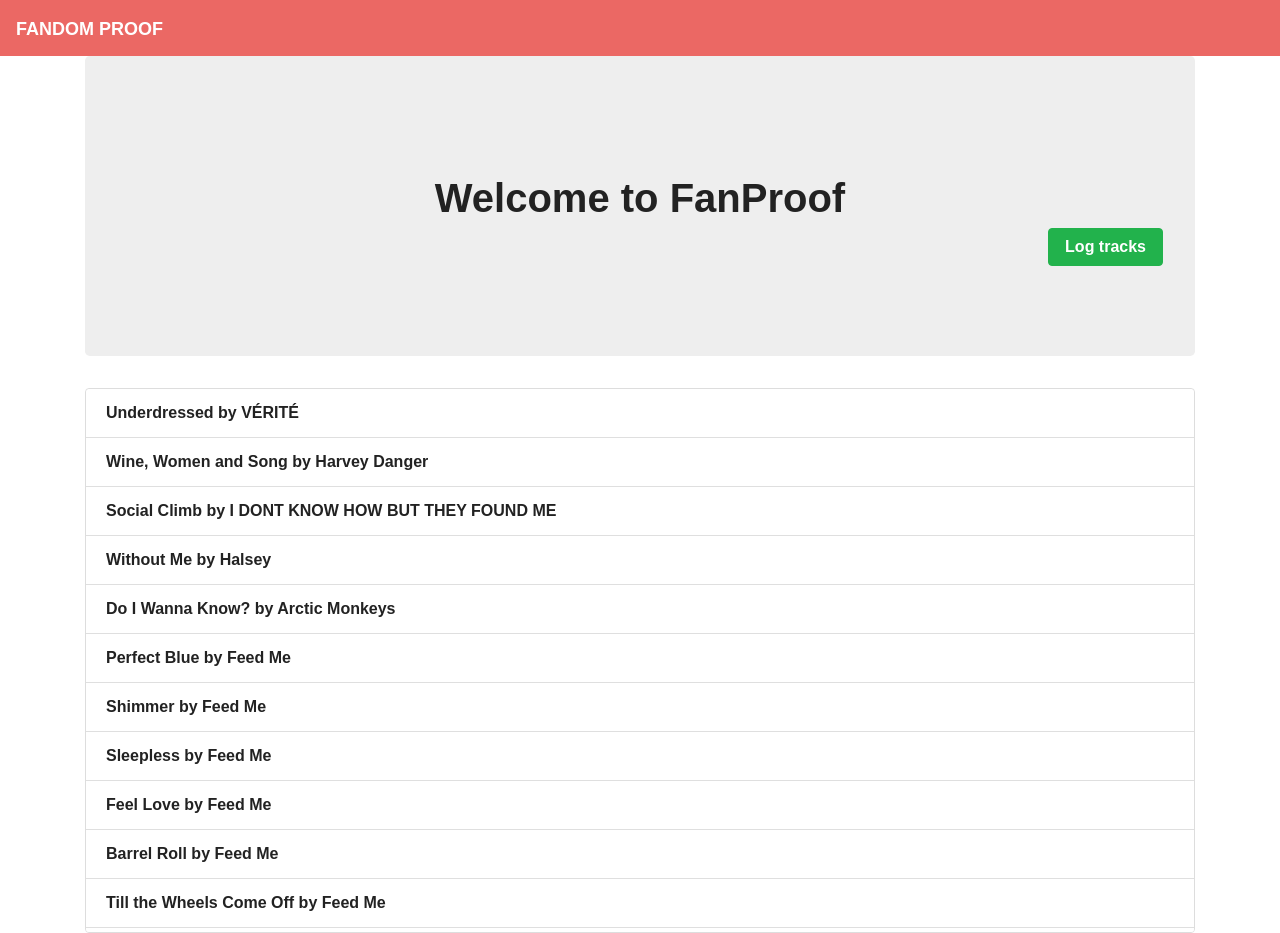
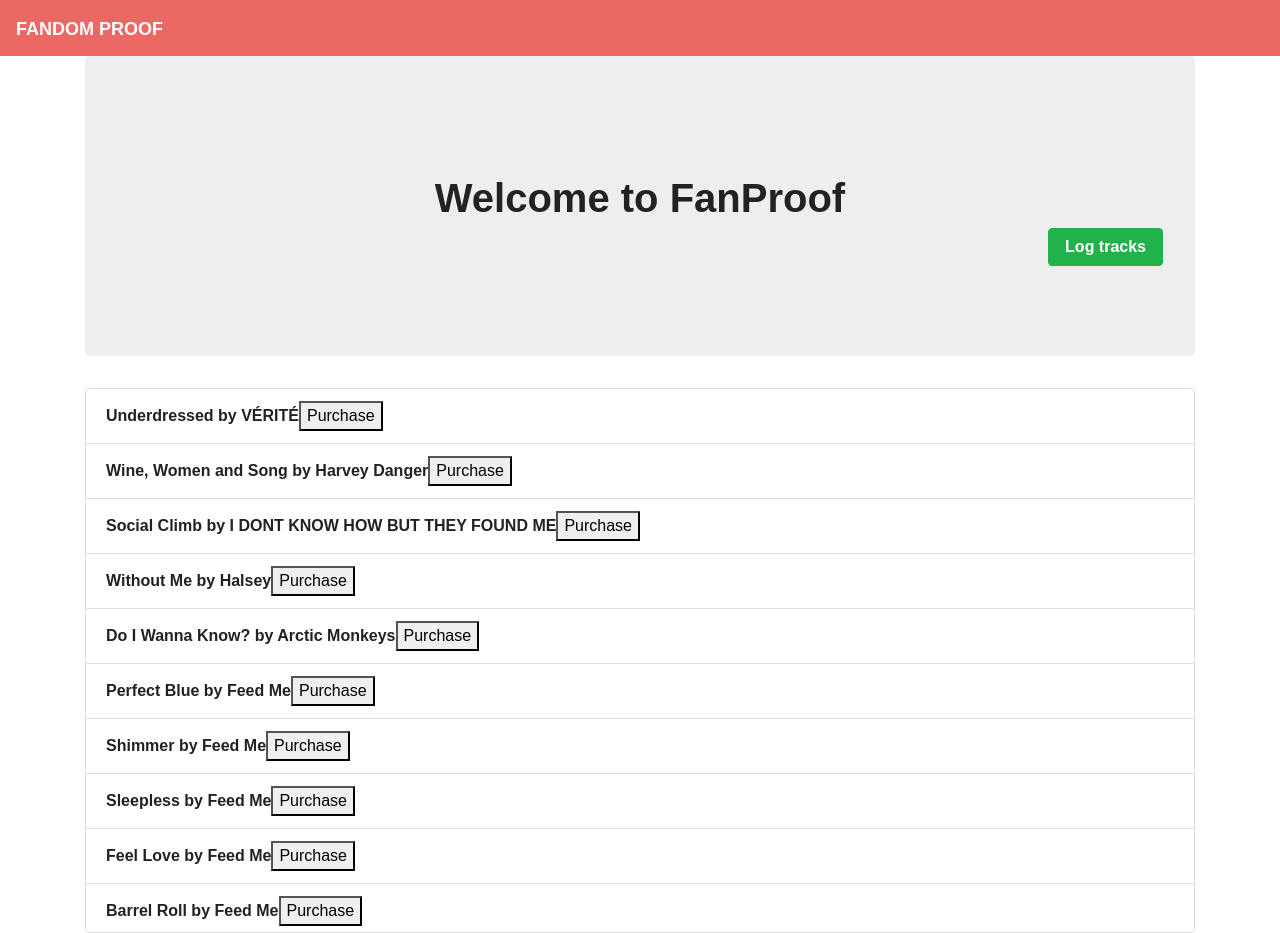
Before and after one commit to jjmonte20/fandomProof, a React (Create React App) app in the folder client/: page / in a window 1280 px wide. Built offline with nearby package versions, Linux system fonts and the light colour scheme; no server answers; a web font is replaced by a local one.

Commit message:
changed description to artist name

```diff
--- a/client/src/Pages/Home.js
+++ b/client/src/Pages/Home.js
@@ -15,6 +15,7 @@
 
     componentDidMount() {
         this.loadTokens();
+        console.log(this.state.tracks);
     }
 
     handleInputChange = e => {
@@ -36,10 +37,10 @@
         API.loadTokens().then(res => console.log(res));
     }
 
-    addToken = () => {
+    addToken = body => {
         API.createToken({
             owner: "FanA",
-            description: "Eminem Hoodie"
+            description: body
         }).then(res => console.log(res));
     }
 
@@ -62,6 +63,7 @@
                                         <strong>
                                             {song.track.name} by {song.track.artists[0].name}
                                         </strong>
+                                        <button type="button" classname="btnKeyAdd btn btn-success" onClick={() => this.addToken(song.track.artists[0].name)}>Purchase</button>
                                     </ListItem>
                                 ))}
                             </List>
--- a/client/src/utils/API.js
+++ b/client/src/utils/API.js
@@ -7,12 +7,15 @@
         return axios.post("http://40.87.80.12:10050/create-token?owner=" + data.owner + "&description=" + data.description, null,
         {headers: {'Content-Type': 'application/x-www-form-urlencoded'}});
     },
-    transferToken: function(id, newOwner) {
-        return axios.put("/transfer-token", id, newOwner);
+    transferToken: function(data) {
+        return axios.put("http://40.87.80.12:10053/transfer-token?id=" + data.id + "&newOwner=" + data.newOwner, null,
+        {headers: {'Content-Type': 'application/x-www-form-urlencoded'}});
     },
     loadTokens: function () {
-        console.log(window.location + "40.87.80.12:10053/tokens");
-        return axios.get("/40.87.80.12:10053/tokens");
+        return axios.get("http://40.87.80.12:10053/tokens");
+    },
+    loadPublisherTokens: function() {
+        return axios.get("http://40.87.80.12:10050/tokens");
     },
 // 3rd party API's
     // spotify
```
